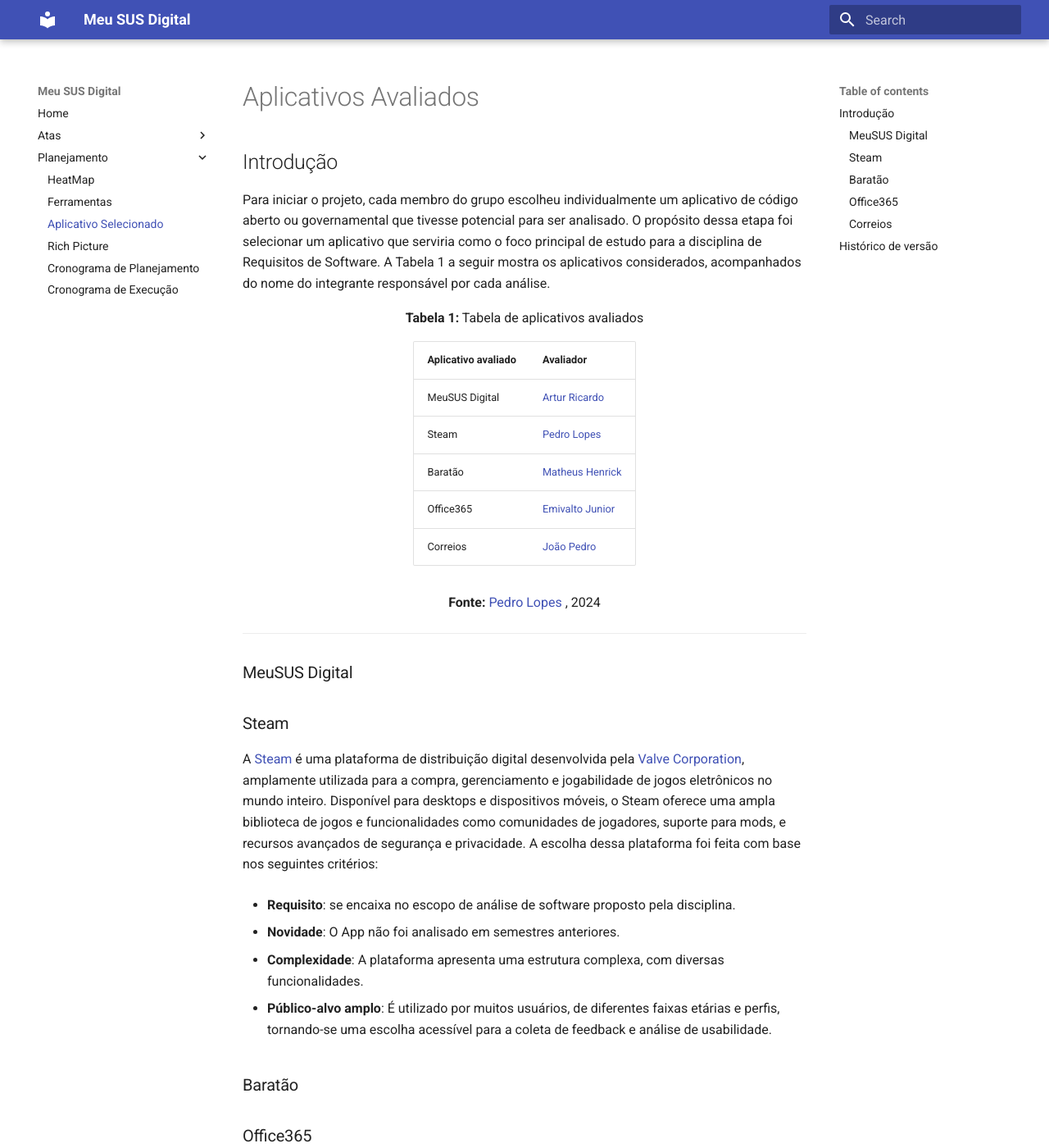
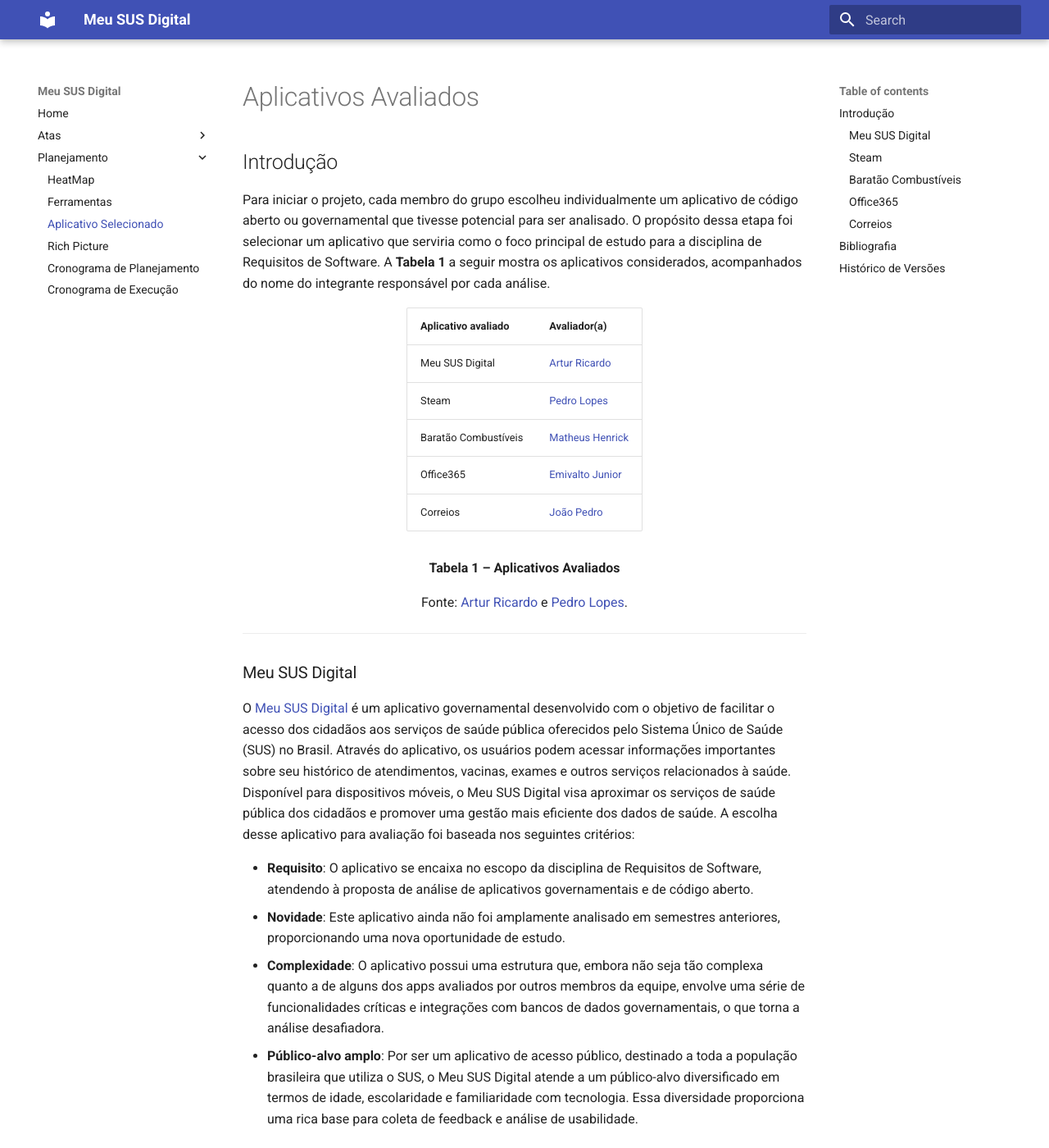
Before and after one commit to Requisitos-de-Software/2024.2-MeuSUSDigital, an MkDocs documentation site: the page built from docs/planejamento/apps-avaliados.md, in a window 1280 px wide and 1400 px high. Shown: the whole window at 82% size. Built offline with MkDocs 1.6.1 and Material for MkDocs 9.7.7, drawn with Linux system fonts in a browser that asks for light colours; some of the changed text lies outside the part shown.

Commit message:
atualização do documento refente aos apps avaliados

```diff
--- a/docs/planejamento/apps-avaliados.md
+++ b/docs/planejamento/apps-avaliados.md
@@ -2,51 +2,60 @@
 
 ## Introdução
 
-Para iniciar o projeto, cada membro do grupo escolheu individualmente um aplicativo de código aberto ou governamental que tivesse potencial para ser analisado. O propósito dessa etapa foi selecionar um aplicativo que serviria como o foco principal de estudo para a disciplina de Requisitos de Software. A Tabela 1 a seguir mostra os aplicativos considerados, acompanhados do nome do integrante responsável por cada análise.
+Para iniciar o projeto, cada membro do grupo escolheu individualmente um aplicativo de código aberto ou governamental que tivesse potencial para ser analisado. O propósito dessa etapa foi selecionar um aplicativo que serviria como o foco principal de estudo para a disciplina de Requisitos de Software. A **Tabela 1** a seguir mostra os aplicativos considerados, acompanhados do nome do integrante responsável por cada análise.
 
 
 <div align="center">
-<font size="3"><p style="text-align: center"><b>Tabela 1:</b> Tabela de aplicativos avaliados</p></font>
+  <table>
+    <thead>
+      <tr>
+        <th>Aplicativo avaliado</th>
+        <th>Avaliador(a)</th>
+      </tr>
+    </thead>
+    <tbody>
+      <tr>
+        <td>Meu SUS Digital</td>
+        <td><a href="https://github.com/algorithmorphic">Artur Ricardo</a></td>
+      </tr>
+      <tr>
+        <td>Steam</td>
+        <td><a href="https://github.com/pLopess">Pedro Lopes</a></td>
+      </tr>
+      <tr>
+        <td>Baratão Combustíveis</td>
+        <td><a href="https://github.com/MatheusHenrickSantos">Matheus Henrick</a></td>
+      </tr>
+      <tr>
+        <td>Office365</td>
+        <td><a href="https://github.com/EmivaltoJrr ">Emivalto Junior</a></td>
+      </tr>
+      <tr>
+        <td>Correios</td>
+        <td><a href="https://github.com/JoosPerro">João Pedro</a></td>
+      </tr>
+    </tbody>
+  </table>
+</div>
 
-<table>
-  <thead>
-    <tr>
-      <th>Aplicativo avaliado</th>
-      <th>Avaliador</th>
-    </tr>
-  </thead>
-  <tbody>
-    <tr>
-      <td> MeuSUS Digital</td>
-      <td><a href="https://github.com/algorithmorphic">Artur Ricardo</a></td>
-    </tr>
-    <tr>
-      <td>Steam</td>
-      <td><a href="https://github.com/pLopess">Pedro Lopes</a></td>
-    </tr>
-    <tr>
-      <td>Baratão</td>
-      <td><a href="https://github.com/MatheusHenrickSantos">Matheus Henrick</a></td>
-    </tr>
-    <tr>
-      <td>Office365</td>
-      <td><a href="https://github.com/EmivaltoJrr ">Emivalto Junior</a></td>
-    </tr>
-    <tr>
-      <td>Correios</td>
-      <td><a href="https://github.com/JoosPerro">João Pedro</a></td>
-    </tr>
-  </tbody>
-</table>
-
-<font size="3"><p style="text-align: center"><b>Fonte:</b> <a href="https://github.com/pLopess">Pedro Lopes </a>, 2024</p></font>
+<div align="center">
+    <p><strong>Tabela 1 – Aplicativos Avaliados</strong></p>
+    <p>Fonte: <a href="https://github.com/algorithmorphic">Artur Ricardo</a> e <a href="https://github.com/pLopess">Pedro Lopes</a>.</p>
 </div>
 
 ---
 
-### MeuSUS Digital
+### Meu SUS Digital
+
+O [Meu SUS Digital](https://meususdigital.saude.gov.br/) é um aplicativo governamental desenvolvido com o objetivo de facilitar o acesso dos cidadãos aos serviços de saúde pública oferecidos pelo Sistema Único de Saúde (SUS) no Brasil. Através do aplicativo, os usuários podem acessar informações importantes sobre seu histórico de atendimentos, vacinas, exames e outros serviços relacionados à saúde. Disponível para dispositivos móveis, o Meu SUS Digital visa aproximar os serviços de saúde pública dos cidadãos e promover uma gestão mais eficiente dos dados de saúde. A escolha desse aplicativo para avaliação foi baseada nos seguintes critérios:
+
+- **Requisito**: O aplicativo se encaixa no escopo da disciplina de Requisitos de Software, atendendo à proposta de análise de aplicativos governamentais e de código aberto.
+- **Novidade**: Este aplicativo ainda não foi amplamente analisado em semestres anteriores, proporcionando uma nova oportunidade de estudo.
+- **Complexidade**: O aplicativo possui uma estrutura que, embora não seja tão complexa quanto a de alguns dos apps avaliados por outros membros da equipe, envolve uma série de funcionalidades críticas e integrações com bancos de dados governamentais, o que torna a análise desafiadora.
+- **Público-alvo amplo**: Por ser um aplicativo de acesso público, destinado a toda a população brasileira que utiliza o SUS, o Meu SUS Digital atende a um público-alvo diversificado em termos de idade, escolaridade e familiaridade com tecnologia. Essa diversidade proporciona uma rica base para coleta de feedback e análise de usabilidade.
 
 ### Steam
+
 A [Steam](https://store.steampowered.com/) é uma plataforma de distribuição digital desenvolvida pela [Valve Corporation](https://www.valvesoftware.com/), amplamente utilizada para a compra, gerenciamento e jogabilidade de jogos eletrônicos no mundo inteiro. Disponível para desktops e dispositivos móveis, o Steam oferece uma ampla biblioteca de jogos e funcionalidades como comunidades de jogadores, suporte para mods, e recursos avançados de segurança e privacidade. A escolha dessa plataforma foi feita com base nos seguintes critérios:
 
 - **Requisito**: se encaixa no escopo de análise de software proposto pela disciplina.
@@ -57,21 +66,27 @@
 
 - **Público-alvo amplo**: É utilizado por muitos usuários, de diferentes faixas etárias e perfis, tornando-se uma escolha acessível para a coleta de feedback e análise de usabilidade.
 
+### Baratão Combustíveis
 
-### Baratão
+O [Baratão Combustíveis](https://barataocombustiveis.com.br/) é um aplicativo desenvolvido pela Baratão Tecnologia LTDA, sendo a primeira plataforma para venda de combustíveis do mercado. Oferece desconto no preço de combustíveis em postos credenciados, além de parcelamento em débitos veiculares. Está disponível para dispositivos móveis.
+Este aplicativo está apto para estudo de acordo com os seguintes critérios:
 
+- Não foi trabalhado na disciplina;
+- Possui complexidade adequada;
+- Possui um público-alvo relevante, acessível a indivíduos habilitados para conduzir veículos. Representa uma alternativa atrativa para condutores de serviços de transporte por aplicativo e também para aqueles que realizam frequentes deslocamentos.
 
 ### Office365
 
 ### Correios
 
+## Bibliografia
+>**BARATÃO COMBUSTÍVEIS**. *Baratão Combustíveis*. Baratão Combustíveis, 2024. Disponível em: https://barataocombustiveis.com.br. Acesso em: 05 de novembro 2024.</br>
 
-## Histórico de versão
-<center>
+## Histórico de Versões
 
-
-| Versão |          Descrição              |     Autor      |      Data      |   Revisor     |    Data de revisão    |
-|:------:|:-------------------------------:|:--------------:|:--------------:|:-------------:|:---------------------:|
-|  1.0   | Criação do documento |  [Pedro Lopes](https://github.com/pLopess) | 27/10/2024   | [???]() ||
-
-</center>
+| Versão | Descrição | Autor(es) | Data de Produção | Revisor(es) | Data de Revisão |
+| :----: | --------- | --------- | :--------------: | ----------- | :-------------: |
+| `1.0`  | Criação do documento. | [Pedro Lopes](https://github.com/pLopess) | 27/10/2024 | [Artur Ricardo](https://github.com/algorithmorphic) | 05/11/2024 |
+| `1.1`  | Atualização do documento. | [Pedro Lopes](https://github.com/pLopess) | 27/10/2024 | [Artur Ricardo](https://github.com/algorithmorphic) | 05/11/2024 |
+| `1.2`  | Atualização do documento. | [Matheus Henrick](https://github.com/MatheusHenrickSantos) | 05/10/2024 | [Artur Ricardo](https://github.com/algorithmorphic) | 05/11/2024 |
+| `1.3`  | Atualização do documento. | [Artur Ricardo](https://github.com/algorithmorphic) | 05/11/2024 |  |  |
```
